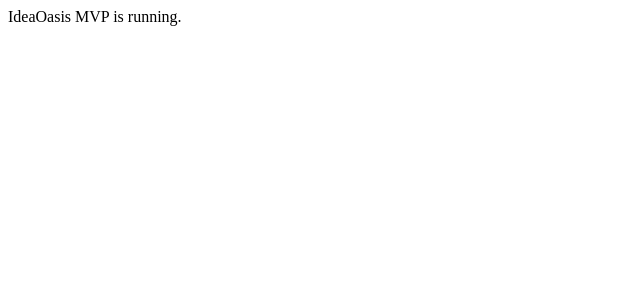
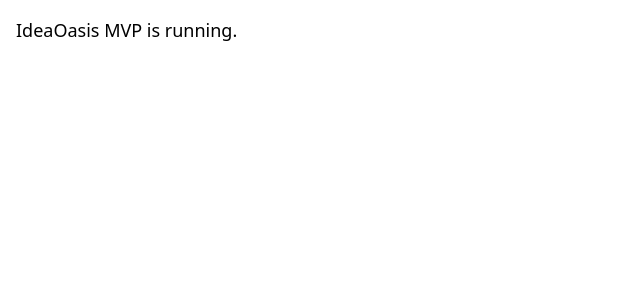
Before and after one commit to Barac9492/IdeaOasis, a Next.js app: page / in a window 1280 px wide. Shown: the top 300 px of the page, without its empty margins (0-640 px from the left). Built offline with nearby package versions, Linux system fonts and the light colour scheme.

Commit message:
Add root layout for Next.js App Router

```diff
--- /dev/null
+++ b/app/layout.js
@@ -0,0 +1,15 @@
+// app/layout.js
+import './globals.css';
+
+export const metadata = {
+  title: 'IdeaOasis',
+  description: 'Curated startup ideas for Korea',
+};
+
+export default function RootLayout({ children }) {
+  return (
+    <html lang="ko">
+      <body>{children}</body>
+    </html>
+  );
+}
```
